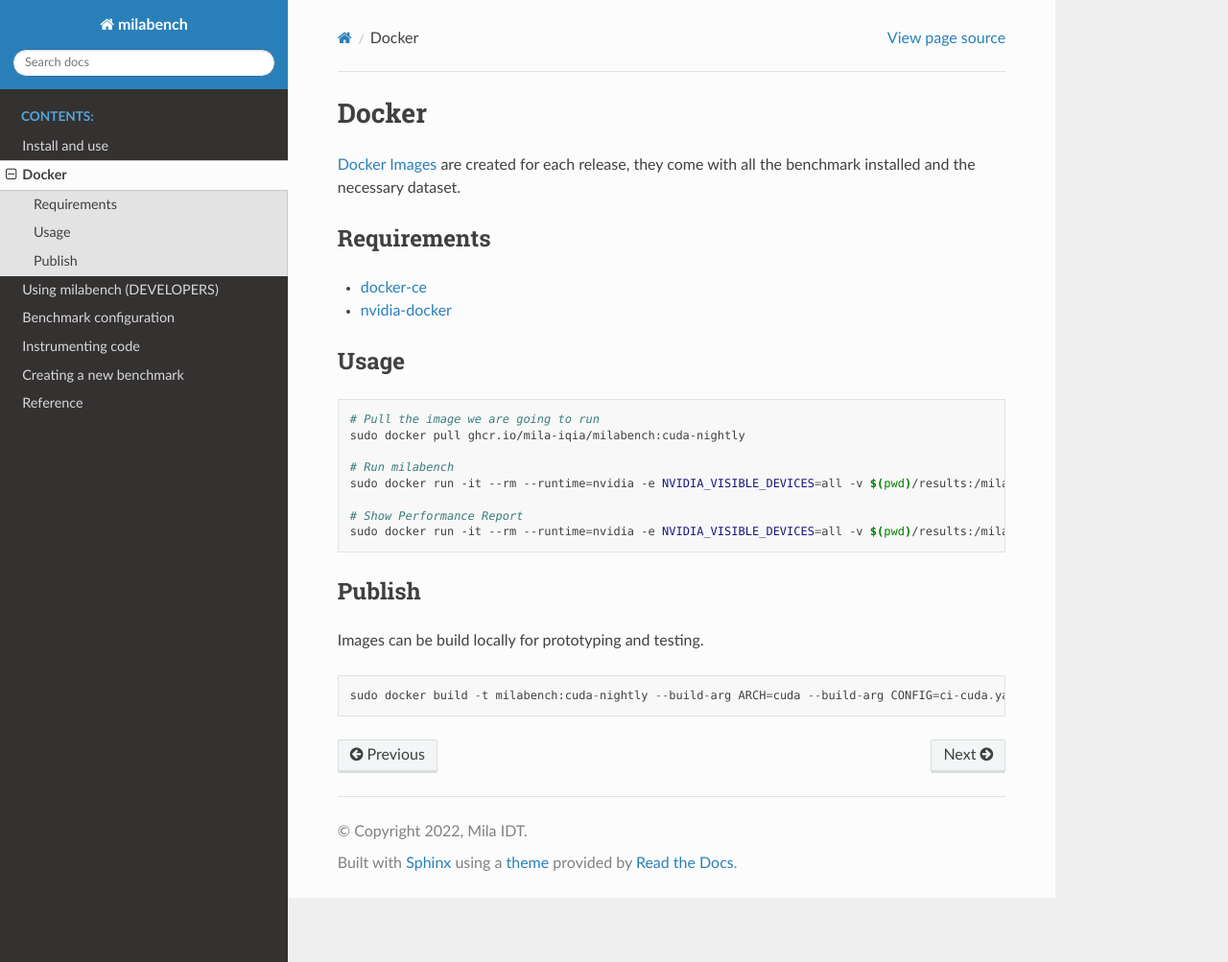
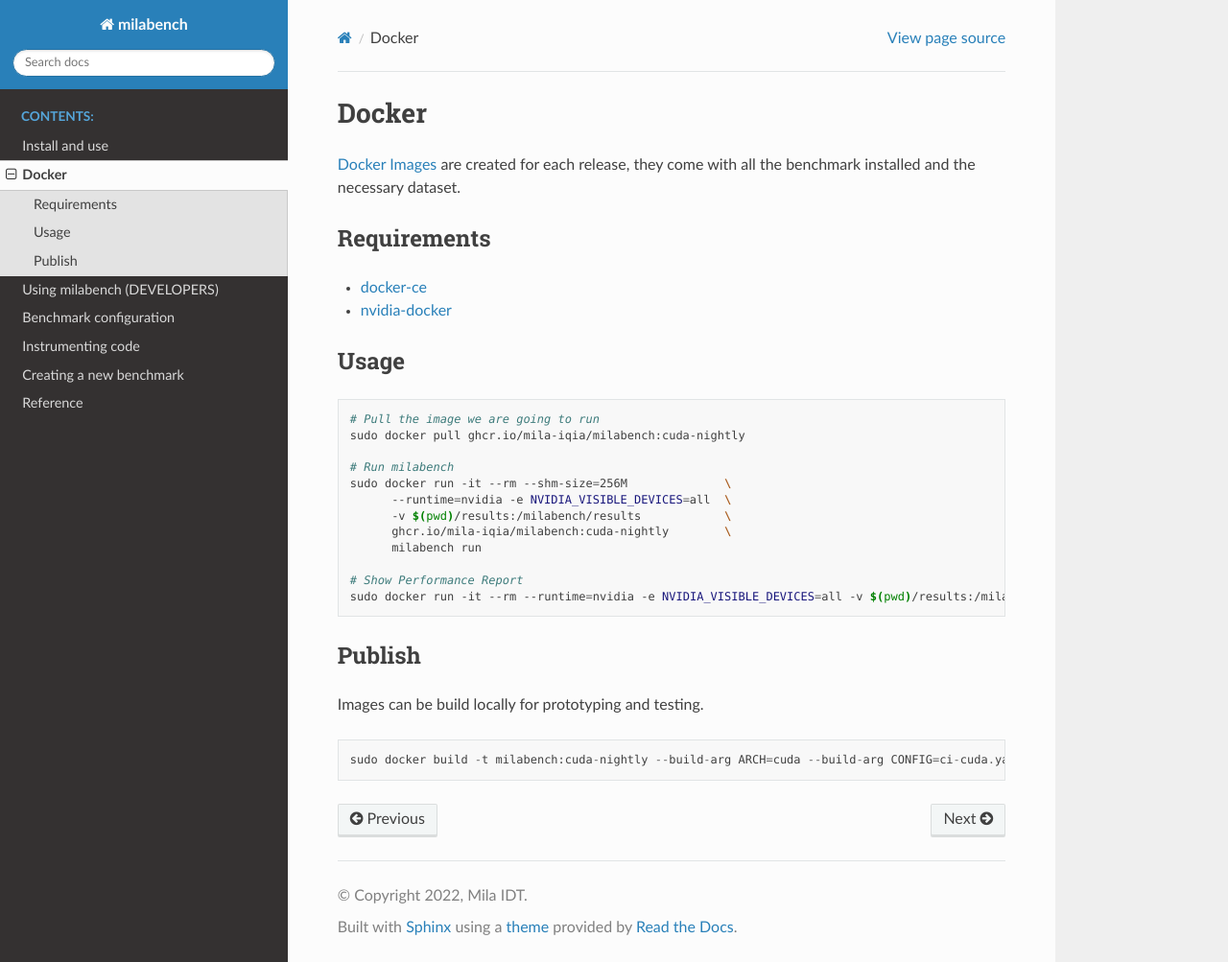
Before and after one commit to mila-iqia/milabench, a Sphinx documentation site: the page built from docs/docker.rst, in a window 1280 px wide and 1003 px high. Shown: the whole window at 96% size. Built offline with Sphinx 7.4.7 and the Read the Docs theme 2.0.0, drawn with Linux system fonts in a browser that asks for light colours.

Commit message:
Update docker.rst

```diff
--- a/docs/docker.rst
+++ b/docs/docker.rst
@@ -21,7 +21,11 @@
    sudo docker pull ghcr.io/mila-iqia/milabench:cuda-nightly
 
    # Run milabench
-   sudo docker run -it --rm --runtime=nvidia -e NVIDIA_VISIBLE_DEVICES=all -v $(pwd)/results:/milabench/results ghcr.io/mila-iqia/milabench:cuda-nightly milabench run
+   sudo docker run -it --rm --shm-size=256M              \
+         --runtime=nvidia -e NVIDIA_VISIBLE_DEVICES=all  \
+         -v $(pwd)/results:/milabench/results            \
+         ghcr.io/mila-iqia/milabench:cuda-nightly        \
+         milabench run
 
    # Show Performance Report
    sudo docker run -it --rm --runtime=nvidia -e NVIDIA_VISIBLE_DEVICES=all -v $(pwd)/results:/milabench/results ghcr.io/mila-iqia/milabench:cuda-nightly milabench report
```
